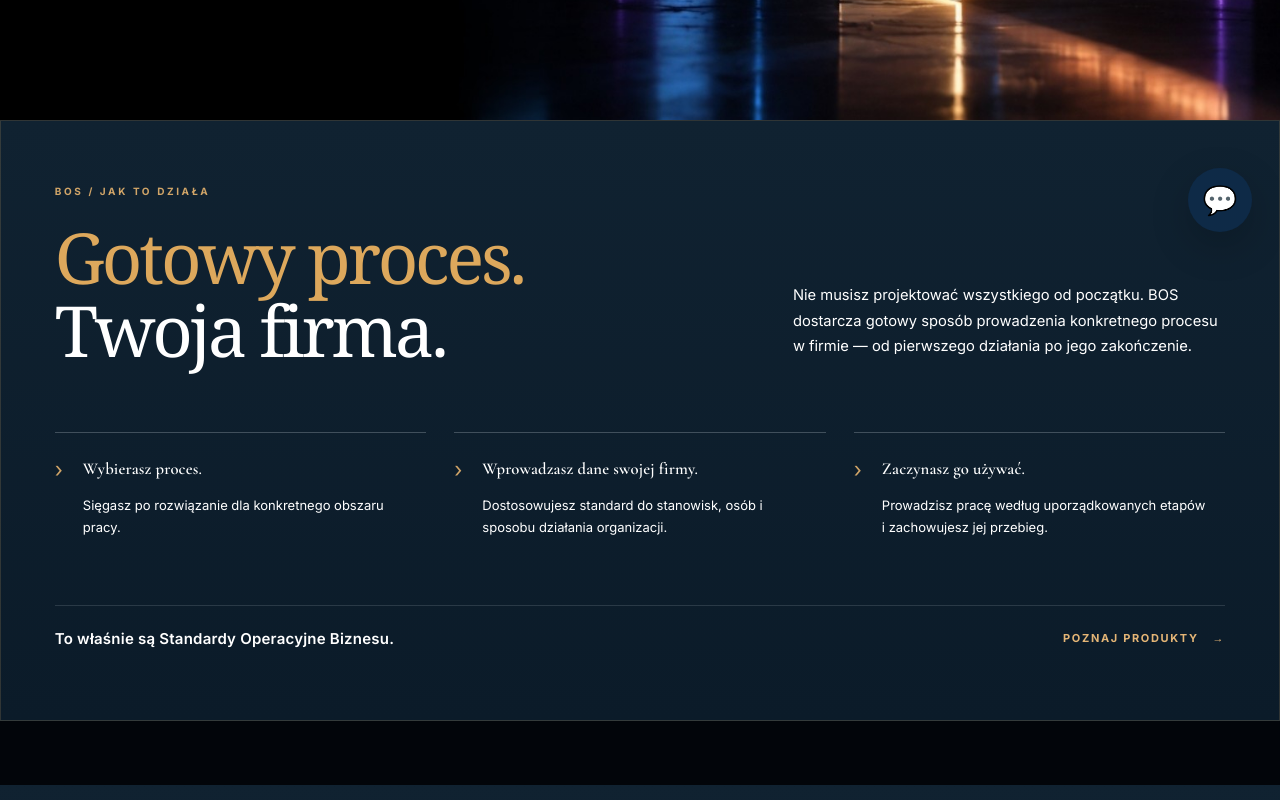
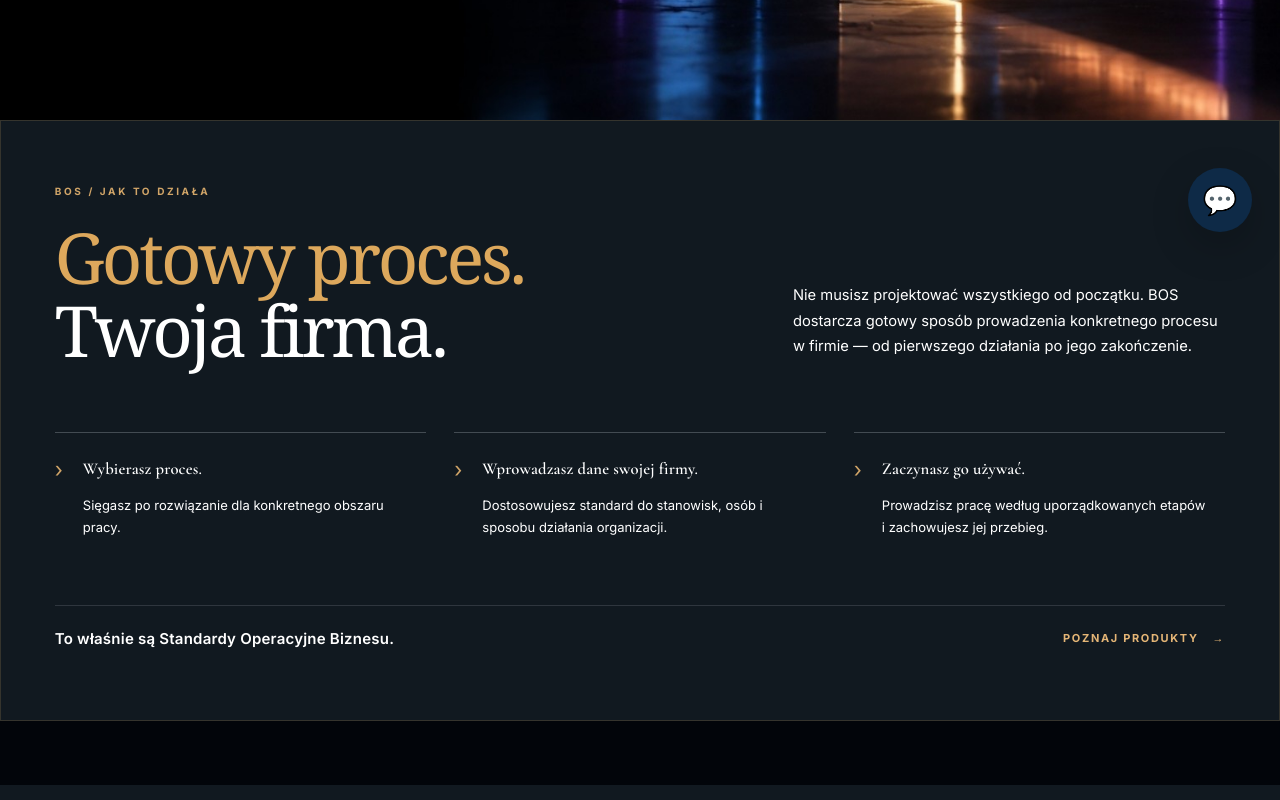
Before and after one commit to vernegroup/bos-platform, a Next.js app: page / in a window 1280 px wide. Shown: the part 540-1340 px from the top of the page. Built offline with nearby package versions, Linux system fonts and the light colour scheme.

Commit message:
LAND-03: match section background to sampled authenticated NAV screenshot #111920

```diff
--- a/app/land-03.css
+++ b/app/land-03.css
@@ -54,3 +54,8 @@
 .bos-public-root .bos-land03__closing{background:transparent}
 .bos-public-root .bos-land-explainer,
 .bos-public-root .bos-product-rail{background:linear-gradient(180deg,#102231,#0b1b29)}
+
+/* LAND-03: exact perceived NAV background from provided authenticated-panel screenshot (#111920). */
+.bos-public-root .bos-land03,
+.bos-public-root .bos-land-explainer,
+.bos-public-root .bos-product-rail{background:#111920}
```
